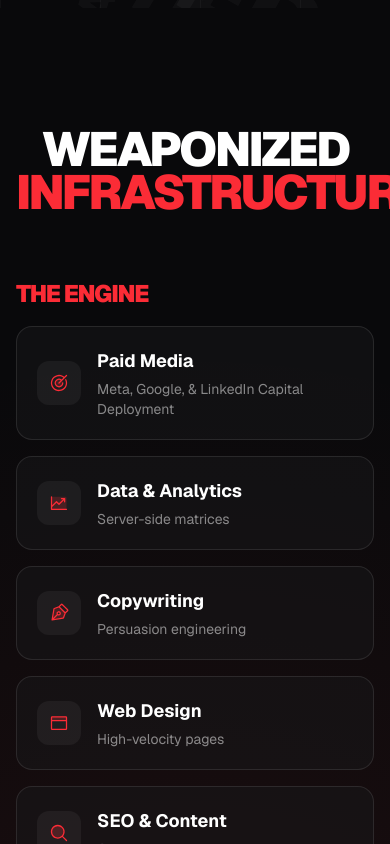
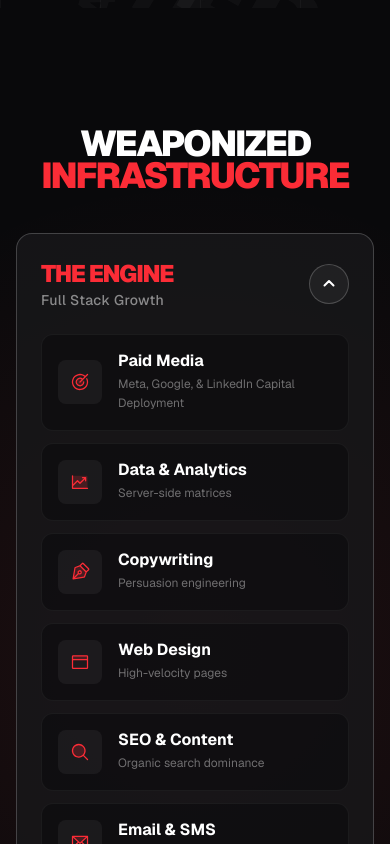
Before and after one commit to Tkute0401/DS-PERFORMANCE, a Next.js app: page / in a window 390 px wide. Shown: the part 1680-2524 px from the top of the page. Built offline with nearby package versions, Linux system fonts and the light colour scheme.

Commit message:
feat: premium mobile accordion layout for weaponized infrastructure section

```diff
--- a/src/components/BentoServices.tsx
+++ b/src/components/BentoServices.tsx
@@ -64,6 +64,7 @@ export default function BentoServices() {
   const pinRef = useRef<HTMLDivElement>(null);
   const dialRef = useRef<HTMLDivElement>(null);
   const [isMobile, setIsMobile] = useState(false);
+  const [mobileExpanded, setMobileExpanded] = useState<string>("full");
 
   useEffect(() => {
     const checkMobile = () => setIsMobile(window.innerWidth < 1024);
@@ -118,31 +119,79 @@ export default function BentoServices() {
           style={{ background: `radial-gradient(circle at center, ${currentCategory.glow} 0%, transparent 70%)` }}
         />
 
-        {/* Mobile View: Vertical Stack */}
+        {/* Mobile View: Premium Accordion Stack */}
         {isMobile ? (
-          <div className="w-full max-w-md mx-auto flex flex-col gap-12 relative z-10 pt-10">
-            <div className="text-center mb-4">
-              <h2 className="text-5xl font-black tracking-tighter text-white uppercase leading-[0.9]">
+          <div className="w-full mx-auto flex flex-col gap-4 relative z-10 pt-10 pb-20">
+            <div className="text-center mb-6">
+              <h2 className="text-4xl font-black tracking-tighter text-white uppercase leading-[0.9]">
                 WEAPONIZED<br/><span className="text-red-500">INFRASTRUCTURE</span>
               </h2>
             </div>
-            {dialCategories.map((cat) => (
-              <div key={cat.id} className="flex flex-col gap-4">
-                <h3 className={cn("text-2xl font-black uppercase tracking-tighter", cat.color)}>{cat.title}</h3>
-                {cat.nodes.map((node) => (
+
+            <div className="flex flex-col gap-3">
+              {dialCategories.map((cat) => {
+                const isExpanded = mobileExpanded === cat.id;
+
+                return (
                   <div
-                    key={`${cat.id}-${node.id}`}
-                    className="w-full text-left bg-zinc-900/50 border border-white/10 p-5 rounded-2xl flex items-center gap-4"
+                    key={cat.id}
+                    className={cn(
+                      "flex flex-col overflow-hidden rounded-2xl border transition-all duration-500",
+                      isExpanded ? "border-white/20 bg-zinc-900/80" : "border-white/5 bg-zinc-900/30"
+                    )}
                   >
-                    <div className="p-3 bg-white/5 rounded-xl">{node.icon}</div>
-                    <div>
-                      <h4 className="text-lg font-bold text-white">{node.title}</h4>
-                      {node.desc && <p className="text-white/50 text-sm mt-1">{node.desc}</p>}
-                    </div>
+                    {/* Accordion Header */}
+                    <button
+                      onClick={() => setMobileExpanded(isExpanded ? "" : cat.id)}
+                      className="w-full flex items-center justify-between p-6 cursor-pointer"
+                    >
+                      <div className="flex flex-col items-start text-left">
+                        <h3 className={cn("text-2xl font-black uppercase tracking-tighter", cat.color)}>{cat.title}</h3>
+                        <span className="text-white/50 text-sm font-medium tracking-wide">{cat.subtitle}</span>
+                      </div>
+                      <div className={cn(
+                        "w-10 h-10 rounded-full flex items-center justify-center border transition-transform duration-500",
+                        isExpanded ? "rotate-180 border-white/20 bg-white/5" : "border-white/5"
+                      )}>
+                        <svg width="14" height="14" viewBox="0 0 14 14" fill="none" xmlns="http://www.w3.org/2000/svg" className="text-white">
+                          <path d="M2.5 5.5L7 10L11.5 5.5" stroke="currentColor" strokeWidth="2" strokeLinecap="round" strokeLinejoin="round"/>
+                        </svg>
+                      </div>
+                    </button>
+
+                    {/* Accordion Content */}
+                    <AnimatePresence initial={false}>
+                      {isExpanded && (
+                        <motion.div
+                          initial={{ height: 0, opacity: 0 }}
+                          animate={{ height: "auto", opacity: 1 }}
+                          exit={{ height: 0, opacity: 0 }}
+                          transition={{ duration: 0.4, ease: [0.16, 1, 0.3, 1] }}
+                        >
+                          <div className="px-6 pb-6 flex flex-col gap-3">
+                            {cat.nodes.map((node, i) => (
+                              <motion.div
+                                key={`${cat.id}-${node.id}`}
+                                initial={{ opacity: 0, y: 10 }}
+                                animate={{ opacity: 1, y: 0 }}
+                                transition={{ delay: i * 0.05 }}
+                                className="w-full text-left bg-zinc-950/50 border border-white/5 p-4 rounded-xl flex items-center gap-4"
+                              >
+                                <div className="p-3 bg-white/5 rounded-lg shrink-0">{node.icon}</div>
+                                <div>
+                                  <h4 className="text-base font-bold text-white leading-tight">{node.title}</h4>
+                                  {node.desc && <p className="text-white/40 text-xs mt-1 leading-relaxed">{node.desc}</p>}
+                                </div>
+                              </motion.div>
+                            ))}
+                          </div>
+                        </motion.div>
+                      )}
+                    </AnimatePresence>
                   </div>
-                ))}
-              </div>
-            ))}
+                )
+              })}
+            </div>
           </div>
         ) : (
           /* Desktop View: Left Dial + Right Grid */
```
